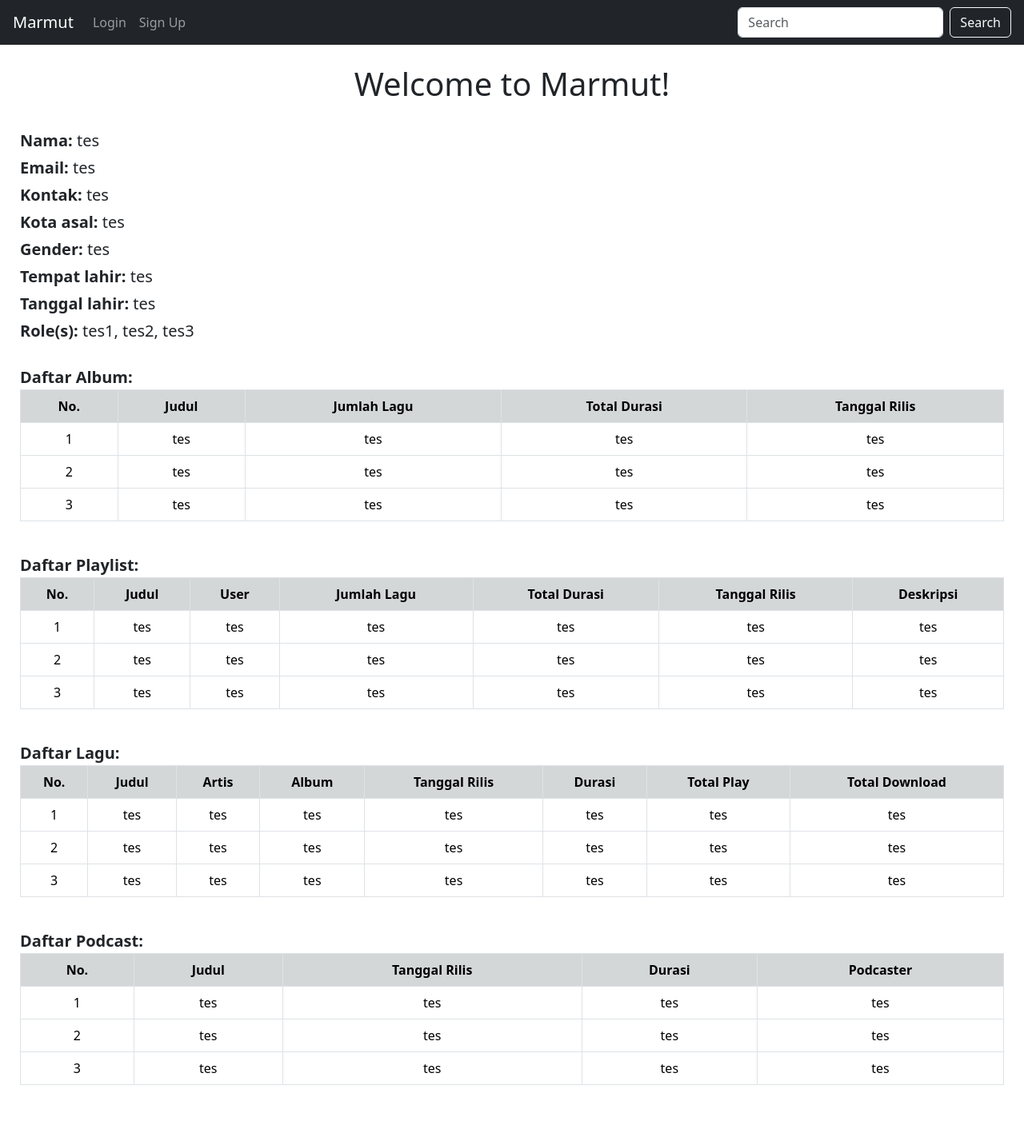
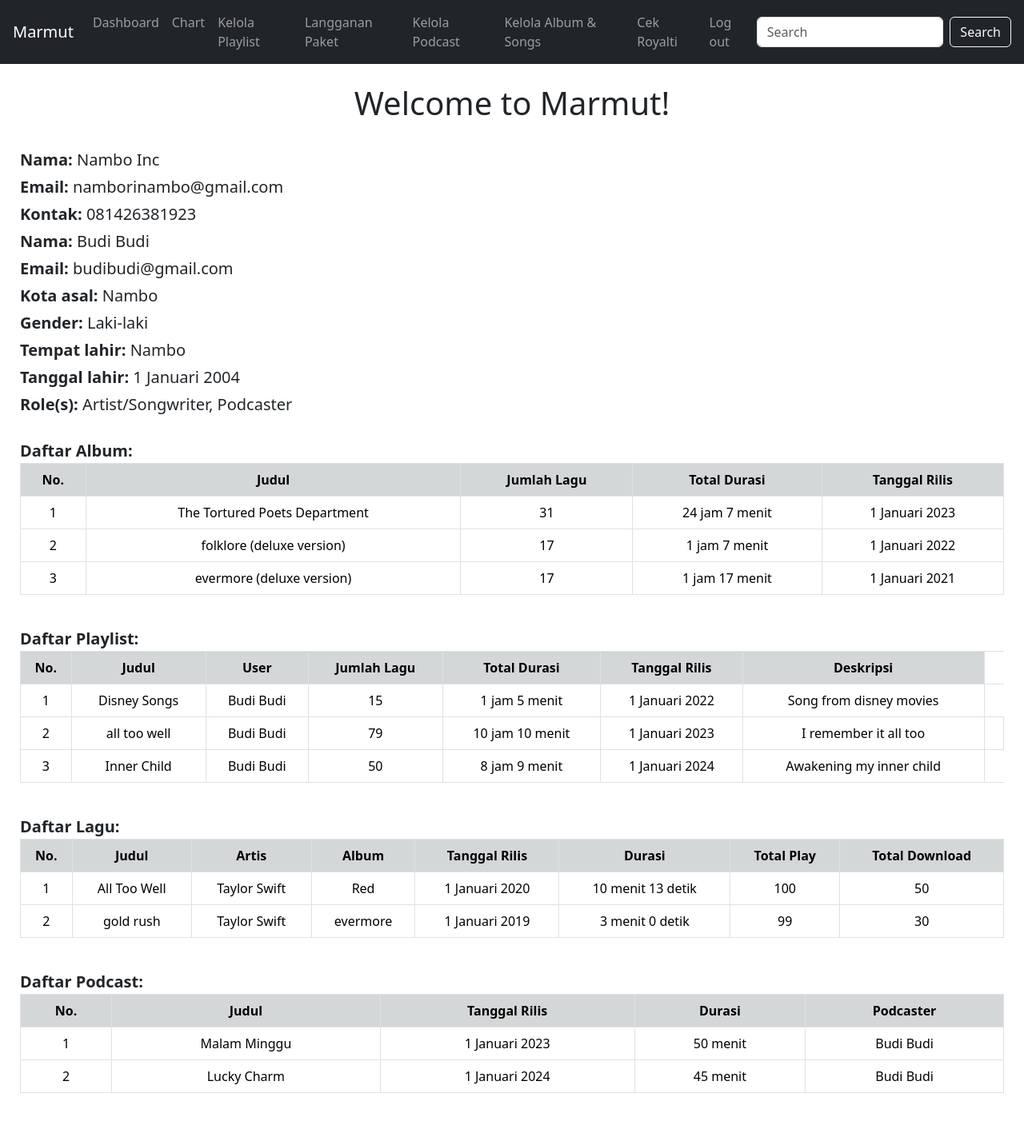
Before and after one commit to basdat-c1/marmut, a Django app: template main/templates/dashboard.html in a window 1280 px wide. Shown: the whole page at 80% size. Before the commit the page ends 1357 px from the top, so only its background shows below. Run offline with Django 3.2, Linux system fonts and the light colour scheme; the template is opened without the code that fills it, so the values that code supplies are empty.

Commit message:
table cell placeholder for screenshots

```diff
--- a/main/templates/add_song_to_playlist_success.html
+++ b/main/templates/add_song_to_playlist_success.html
@@ -1,4 +1,6 @@
 {% extends 'base.html' %}
+
+{% block title %}Tambah Lagu ke Playlist{% endblock title %}
 
 {% block content %}
 
@@ -6,7 +8,7 @@
     <h1 class="text-center mb-4">Add Song to User Playlist Success!</h1>
 
     <div class="text-center mb-4">
-        <p class="fs-5 mb-0"><b>Berhasil menambahkan Lagu dengan judul ‘Song1’ ke ‘Playlist1’!</b></p>
+        <p class="fs-5 mb-0"><b>Berhasil menambahkan Lagu dengan judul 'Let It Go' ke 'Disney Songs'!</b></p>
     </div>
 
     <div class="text-center">
--- a/main/templates/create_playlist.html
+++ b/main/templates/create_playlist.html
@@ -1,4 +1,6 @@
 {% extends 'base.html' %}
+
+{% block title %}Tambah Playlist{% endblock title %}
 
 {% block content %}
 
--- a/main/templates/dashboard.html
+++ b/main/templates/dashboard.html
@@ -1,4 +1,6 @@
 {% extends 'base.html' %}
+
+{% block title %}Dashboard{% endblock title %}
 
 {% block content %}
 
@@ -7,21 +9,25 @@
 
     <br>
 
-    <p class="fs-5 mb-1"><b>Nama: </b>tes</p>
-    <p class="fs-5 mb-1"><b>Email: </b>tes</p>
     <!-- if user is label -->
-        <p class="fs-5 mb-1"><b>Kontak: </b>tes</p>
+        <p class="fs-5 mb-1"><b>Nama: </b>Nambo Inc</p>
+        <p class="fs-5 mb-1"><b>Email: </b>namborinambo@gmail.com</p>
+        <p class="fs-5 mb-1"><b>Kontak: </b>081426381923</p>
     <!-- else -->
-        <p class="fs-5 mb-1"><b>Kota asal: </b>tes</p>
-        <p class="fs-5 mb-1"><b>Gender: </b>tes</p>
-        <p class="fs-5 mb-1"><b>Tempat lahir: </b>tes</p>
-        <p class="fs-5 mb-1"><b>Tanggal lahir: </b>tes</p>
-        <p class="fs-5 mb-1"><b>Role(s): </b>tes1, tes2, tes3</p>
+        <p class="fs-5 mb-1"><b>Nama: </b>Budi Budi</p>
+        <p class="fs-5 mb-1"><b>Email: </b>budibudi@gmail.com</p>
+        <p class="fs-5 mb-1"><b>Kota asal: </b>Nambo</p>
+        <p class="fs-5 mb-1"><b>Gender: </b>Laki-laki</p>
+        <p class="fs-5 mb-1"><b>Tempat lahir: </b>Nambo</p>
+        <p class="fs-5 mb-1"><b>Tanggal lahir: </b>1 Januari 2004</p>
+        <p class="fs-5 mb-1"><b>Role(s): </b>Artist/Songwriter, Podcaster</p>
     <!-- end if -->
 
     <br>
 
     <!-- if user is label -->
+
+
         <p class="fs-5 mb-0"><b>Daftar Album:</b></p>
         <table id="tabel_album" class="table table-bordered text-center">
             <thead>
@@ -36,32 +42,35 @@
             <tbody>
                 <tr>
                     <td scope="row">1</td>
-                    <td>tes</td>
-                    <td>tes</td>
-                    <td>tes</td>
-                    <td>tes</td>
+                    <td>The Tortured Poets Department</td>
+                    <td>31</td>
+                    <td>24 jam 7 menit</td>
+                    <td>1 Januari 2023</td>
                 </tr>
                 <tr>
                     <td scope="row">2</td>
-                    <td>tes</td>
-                    <td>tes</td>
-                    <td>tes</td>
-                    <td>tes</td>
+                    <td>folklore (deluxe version)</td>
+                    <td>17</td>
+                    <td>1 jam 7 menit</td>
+                    <td>1 Januari 2022</td>
                 </tr>
                 <tr>
                     <td scope="row">3</td>
-                    <td>tes</td>
-                    <td>tes</td>
-                    <td>tes</td>
-                    <td>tes</td>
+                    <td>evermore (deluxe version)</td>
+                    <td>17</td>
+                    <td>1 jam 17 menit</td>
+                    <td>1 Januari 2021</td>
                 </tr>
             </tbody>
         </table>
 
         <br>
 
+
     <!-- else -->
         <!-- if user is pengguna biasa -->
+
+
             <p class="fs-5 mb-0"><b>Daftar Playlist:</b></p>
             <table id="tabel_playlist" class="table table-bordered text-center">
                 <thead>
@@ -78,37 +87,41 @@
                 <tbody>
                     <tr>
                         <td scope="row">1</td>
-                        <td>tes</td>
-                        <td>tes</td>
-                        <td>tes</td>
-                        <td>tes</td>
-                        <td>tes</td>
-                        <td>tes</td>
+                        <td>Disney Songs</td>
+                        <td>Budi Budi</td>
+                        <td>15</td>
+                        <td>1 jam 5 menit</td>
+                        <td>1 Januari 2022</td>
+                        <td>Song from disney movies</td>
                     </tr>
                     <tr>
                         <td scope="row">2</td>
-                        <td>tes</td>
-                        <td>tes</td>
-                        <td>tes</td>
-                        <td>tes</td>
-                        <td>tes</td>
-                        <td>tes</td>
+                        <td>all too well</td>
+                        <td>Budi Budi</td>
+                        <td>79</td>
+                        <td>10 jam 10 menit</td>
+                        <td>1 Januari 2023</td>
+                        <td>I remember it all too<td>
                     </tr>
                     <tr>
                         <td scope="row">3</td>
-                        <td>tes</td>
-                        <td>tes</td>
-                        <td>tes</td>
-                        <td>tes</td>
-                        <td>tes</td>
-                        <td>tes</td>
+                        <td>Inner Child</td>
+                        <td>Budi Budi</td>
+                        <td>50</td>
+                        <td>8 jam 9 menit</td>
+                        <td>1 Januari 2024</td>
+                        <td>Awakening my inner child</td>
                     </tr>
                 </tbody>
             </table>
 
             <br>
+
+
         <!-- else -->
             <!-- if user is songwriter or user is artist -->
+
+
                 <p class="fs-5 mb-0"><b>Daftar Lagu:</b></p>
                 <table id="tabel_lagu" class="table table-bordered text-center">
                     <thead>
@@ -126,41 +139,35 @@
                     <tbody>
                         <tr>
                             <td scope="row">1</td>
-                            <td>tes</td>
-                            <td>tes</td>
-                            <td>tes</td>
-                            <td>tes</td>
-                            <td>tes</td>
-                            <td>tes</td>
-                            <td>tes</td>
+                            <td>All Too Well</td>
+                            <td>Taylor Swift</td>
+                            <td>Red</td>
+                            <td>1 Januari 2020</td>
+                            <td>10 menit 13 detik</td>
+                            <td>100</td>
+                            <td>50</td>
                         </tr>
                         <tr>
                             <td scope="row">2</td>
-                            <td>tes</td>
-                            <td>tes</td>
-                            <td>tes</td>
-                            <td>tes</td>
-                            <td>tes</td>
-                            <td>tes</td>
-                            <td>tes</td>
-                        </tr>
-                        <tr>
-                            <td scope="row">3</td>
-                            <td>tes</td>
-                            <td>tes</td>
-                            <td>tes</td>
-                            <td>tes</td>
-                            <td>tes</td>
-                            <td>tes</td>
-                            <td>tes</td>
+                            <td>gold rush</td>
+                            <td>Taylor Swift</td>
+                            <td>evermore</td>
+                            <td>1 Januari 2019</td>
+                            <td>3 menit 0 detik</td>
+                            <td>99</td>
+                            <td>30</td>
                         </tr>
                     </tbody>
                 </table>
 
                 <br>
+
+
             <!-- end if -->
 
             <!-- if user is podcaster -->
+
+
                 <p class="fs-5 mb-0"><b>Daftar Podcast:</b></p>
                 <table id="tabel_podcast" class="table table-bordered text-center">
                     <thead>
@@ -175,29 +182,24 @@
                     <tbody>
                         <tr>
                             <td scope="row">1</td>
-                            <td>tes</td>
-                            <td>tes</td>
-                            <td>tes</td>
-                            <td>tes</td>
+                            <td>Malam Minggu</td>
+                            <td>1 Januari 2023</td>
+                            <td>50 menit</td>
+                            <td>Budi Budi</td>
                         </tr>
                         <tr>
                             <td scope="row">2</td>
-                            <td>tes</td>
-                            <td>tes</td>
-                            <td>tes</td>
-                            <td>tes</td>
-                        </tr>
-                        <tr>
-                            <td scope="row">3</td>
-                            <td>tes</td>
-                            <td>tes</td>
-                            <td>tes</td>
-                            <td>tes</td>
+                            <td>Lucky Charm</td>
+                            <td>1 Januari 2024</td>
+                            <td>45 menit</td>
+                            <td>Budi Budi</td>
                         </tr>
                     </tbody>
                 </table>
 
                 <br>
+
+
             <!-- end if -->
         <!-- end if -->
      <!-- end if -->
--- a/main/templates/download_song.html
+++ b/main/templates/download_song.html
@@ -1,4 +1,6 @@
 {% extends 'base.html' %}
+
+{% block title %}Download Lagu{% endblock title %}
 
 {% block content %}
 
@@ -6,7 +8,7 @@
     <h1 class="text-center mb-4">Download Song Success!</h1>
 
     <div class="text-center mb-4">
-        <p class="fs-5 mb-0"><b>Berhasil mengunduh Lagu dengan judul ‘Song1’!</b></p>
+        <p class="fs-5 mb-0"><b>Berhasil mengunduh Lagu dengan judul 'The Great War'!</b></p>
     </div>
 
     <div class="text-center">
--- a/main/templates/play_song.html
+++ b/main/templates/play_song.html
@@ -1,4 +1,6 @@
 {% extends 'base.html' %}
+
+{% block title %}Song Detail{% endblock title %}
 
 {% block content %}
 
--- a/main/templates/playlist_add_song.html
+++ b/main/templates/playlist_add_song.html
@@ -1,4 +1,6 @@
 {% extends 'base.html' %}
+
+{% block title %}Tambah Lagu{% endblock title %}
 
 {% block content %}
 
@@ -15,7 +17,7 @@
                     </td>
                     <td>
                         <select id="playlist-dropdown" class="form-select form-select-sm" style="min-width: max-content; margin-left: 5px;">
-                            <option value="playlist1">Lagu1 - Artis1</option>
+                            <option value="playlist1">Backburner - NIKI</option>
                             <option value="playlist2">Lagu2 - Artis2</option>
                             <option value="playlist3">Lagu3 - Artis3</option>
                         </select>
--- a/templates/base.html
+++ b/templates/base.html
@@ -10,6 +10,11 @@
         <link href="https://cdn.jsdelivr.net/npm/bootstrap@5.3.2/dist/css/bootstrap.min.css" rel="stylesheet" integrity="sha384-T3c6CoIi6uLrA9TneNEoa7RxnatzjcDSCmG1MXxSR1GAsXEV/Dwwykc2MPK8M2HN" crossorigin="anonymous">
         <script src="https://cdn.jsdelivr.net/npm/bootstrap@5.3.2/dist/js/bootstrap.min.js" integrity="sha384-BBtl+eGJRgqQAUMxJ7pMwbEyER4l1g+O15P+16Ep7Q9Q+zqX6gSbd85u4mG4QzX+" crossorigin="anonymous"></script>
 
+        <title>
+            {% block title %}
+            {% endblock title %}
+        </title>
+
         <style>
             body > div {
                 margin: 25px;
@@ -19,7 +24,7 @@
 
     <body>
         <header>
-            {% include 'navbar.html' %}
+            {% include 'navbar_artist_podcaster.html' %}
         </header>
         {% block content %}
         {% endblock content %}
--- /dev/null
+++ b/templates/navbar_artist_podcaster.html
@@ -0,0 +1,38 @@
+<nav class="navbar navbar-expand-lg navbar-dark bg-dark">
+    <a class="navbar-brand ps-lg-3" href="">Marmut</a>
+    <button class="navbar-toggler" type="button" data-toggle="collapse" data-target="#navbarNav" aria-controls="navbarNav" aria-expanded="false" aria-label="Toggle navigation">
+      <span class="navbar-toggler-icon"></span>
+    </button>
+    <div class="collapse navbar-collapse" id="navbarNav">
+      <ul class="navbar-nav">
+
+          <li class="nav-item active">
+            <a class="nav-link" href="">Dashboard</a>
+          </li>
+          <li class="nav-item">
+            <a class="nav-link" href="">Chart</a>
+          </li>
+          <li class="nav-item">
+            <a class="nav-link" href="">Kelola Playlist</a>
+          </li>
+          <li class="nav-item">
+            <a class="nav-link" href="">Langganan Paket</a>
+            <li class="nav-item">
+                <a class="nav-link" href="">Kelola Podcast</a>
+              </li>
+              <li class="nav-item">
+                <a class="nav-link" href="">Kelola Album & Songs</a>
+              </li>
+              <li class="nav-item">
+                <a class="nav-link" href="">Cek Royalti</a>
+              </li>
+          <li class="nav-item">
+            <a class="nav-link" href="">Log out</a>
+          </li>
+      </ul>
+    </div>
+    <form class="d-flex pe-lg-3" role="search">
+      <input class="form-control me-2" type="search" placeholder="Search" aria-label="Search">
+      <button class="btn btn-outline-light" type="submit">Search</button>
+    </form>
+  </nav>
```
Also changed, not shown: main/templates/add_song_to_playlist.html (+5 -3 lines), main/templates/manage_playlist.html (+8 -6 lines), main/templates/play_playlist.html (+8 -6 lines), main/templates/playlist_detail.html (+8 -6 lines).
